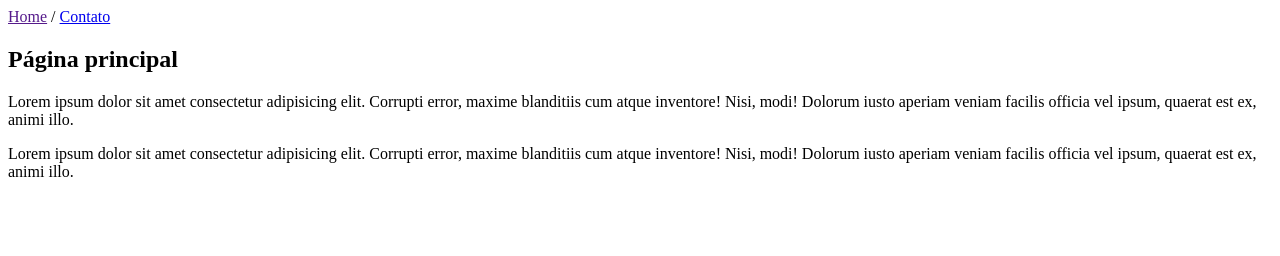
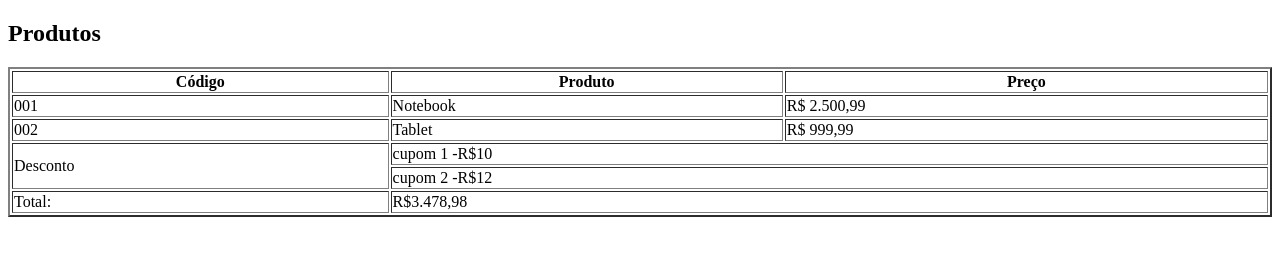
Before and after one commit to murilooliveira18/desenvolvimentoWebCompleto2023, a plain HTML site: page primeiroProjeto/index.html in a window 1280 px wide. Drawn offline with Linux system fonts and the light colour scheme.

Commit message:
Update index.html

```diff
--- a/primeiroProjeto/index.html
+++ b/primeiroProjeto/index.html
@@ -1,20 +1,46 @@
 <!DOCTYPE html>
 
 <html>
-  <head>
+
+<head>
     <title>Página Principal</title>
     <meta charset="utf-8" />
-  </head>
-  <body>
+</head>
 
-    <a href="">Home</a> /
-    <a href="contato.html">Contato</a>
+<body>
+    <h2>Produtos</h2>
+    <table border="2" width="100%">
+        <tr>
+            <th>Código</th>
+            <th>Produto</th>
+            <th>Preço</th>
+        </tr>
+        <tr>
+            <td>001</td>
+            <td>Notebook</td>
+            <td>R$ 2.500,99</td>
+        </tr>
+        <tr>
+            <td>002</td>
+            <td>Tablet</td>
+            <td>R$ 999,99</td>
+        </tr>
 
-    <h2>Página principal</h2>
+        <tr>
+            <td rowspan="2">Desconto</td>
+            <td colspan="2">cupom 1 -R$10</td>
+        </tr>
 
-    <p>Lorem ipsum dolor sit amet consectetur adipisicing elit. Corrupti error, maxime blanditiis cum atque inventore! Nisi, modi! Dolorum iusto aperiam veniam facilis officia vel ipsum, quaerat est ex, animi illo.</p>
+        <tr>
+            <td colspan="2">cupom 2 -R$12</td>
+        </tr>
 
-    <p>Lorem ipsum dolor sit amet consectetur adipisicing elit. Corrupti error, maxime blanditiis cum atque inventore! Nisi, modi! Dolorum iusto aperiam veniam facilis officia vel ipsum, quaerat est ex, animi illo.</p>
+        <tr>
+            <td>Total:</td>
+            <td colspan="2">R$3.478,98</td>
+        </tr>
+    </table>
 
-  </body>
+</body>
+
 </html>
```
